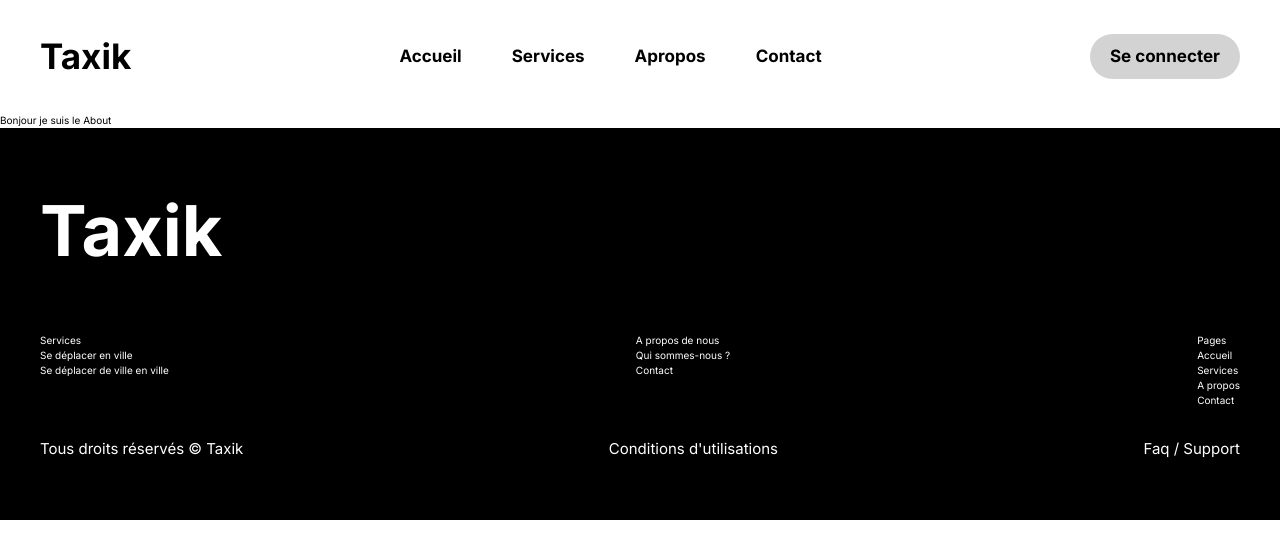
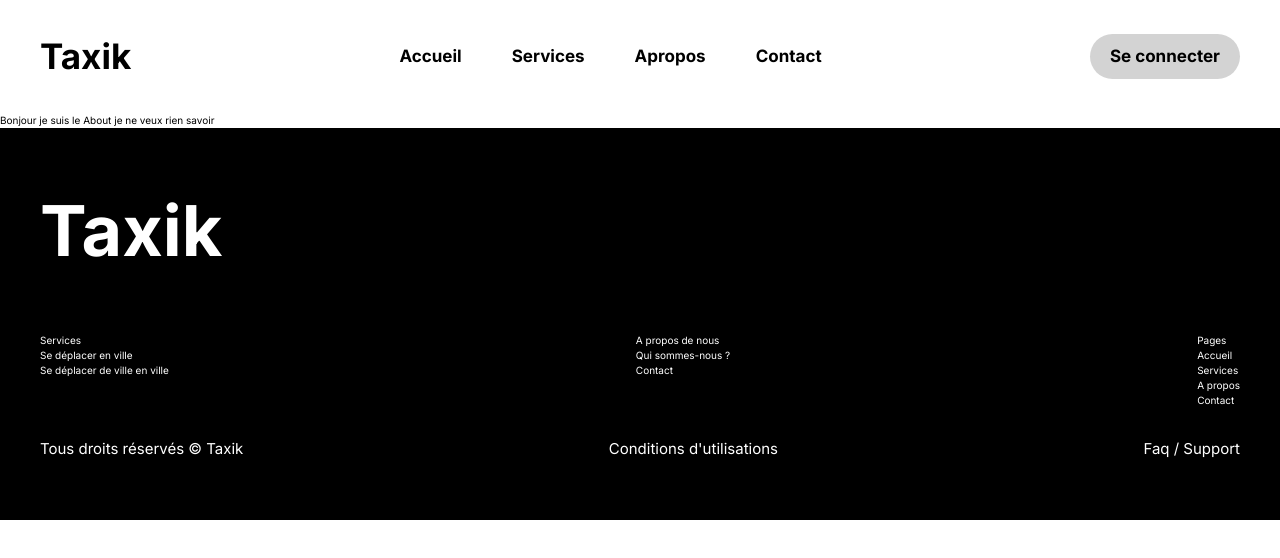
Before and after one commit to hadiatou4/pfe-taxik, a Next.js app: page /About in a window 1280 px wide. Shown: the top 558 px of the page. Built offline with nearby package versions, Linux system fonts and the light colour scheme.

Commit message:
je viens d'ajouter le texte about

```diff
--- a/app/About/page.js
+++ b/app/About/page.js
@@ -6,7 +6,7 @@ function About() {
   return (
     <div>
         <HeaderHome/>
-      Bonjour je suis le About
+      Bonjour je suis le About  je ne veux rien savoir
         <Footer/>
     </div>
   )
```
